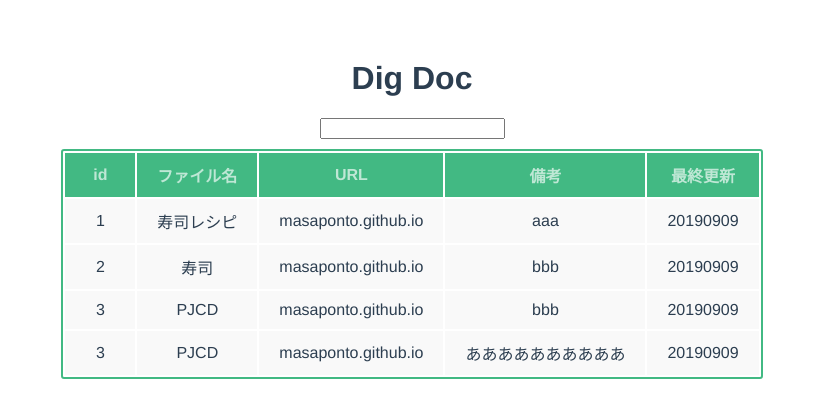
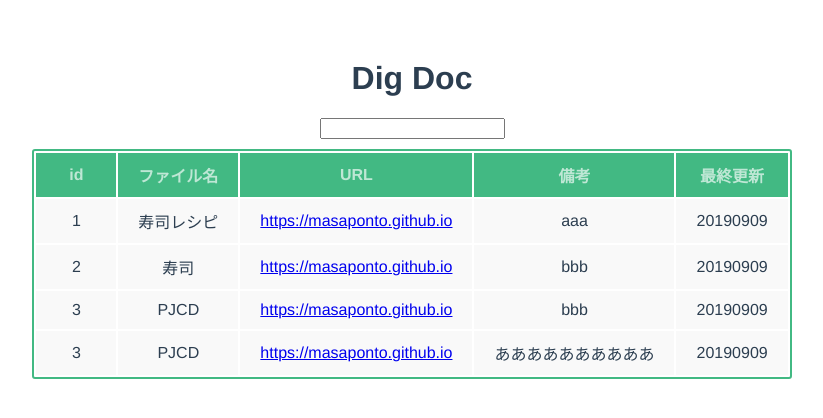
Before and after one commit to masaponto/digdoc, a Vue app: page / in a window 1280 px wide. Shown: the top 418 px of the page, without its empty margins (228-1051 px from the left). Built offline with nearby package versions, Linux system fonts and the light colour scheme.

Commit message:
[Fix] hyper link for url

```diff
--- a/src/assets/docs.json
+++ b/src/assets/docs.json
@@ -2,28 +2,28 @@
     {
         "id": 1,
         "name": "寿司レシピ",
-        "url": "masaponto.github.io",
+        "url": "https://masaponto.github.io",
         "note": "aaa",
         "update": 20190909
     },
     {
         "id": 2,
         "name": "寿司",
-        "url": "masaponto.github.io",
+        "url": "https://masaponto.github.io",
         "note": "bbb",
         "update": 20190909
     },
     {
         "id": 3,
         "name": "PJCD",
-        "url": "masaponto.github.io",
+        "url": "https://masaponto.github.io",
         "note": "bbb",
         "update": 20190909
     },
     {
         "id": 3,
         "name": "PJCD",
-        "url": "masaponto.github.io",
+        "url": "https://masaponto.github.io",
         "note": "ああああああああああああああああああ\nああああああああああああああああああああああああ",
         "update": 20190909
     }
--- a/src/components/DigDoc.vue
+++ b/src/components/DigDoc.vue
@@ -1,12 +1,12 @@
 <template>
     <div id="app">
-        <div class="Title">
+        <div class="title">
             <h1>Dig Doc</h1>
         </div>
-        <div class="Input">
+        <div class="input">
             <input type="text" v-model="keyword">
         </div>
-        <div class="DocTable">
+        <div class="doctable">
             <table align="center">
                 <thead>
                     <tr>
@@ -19,7 +19,7 @@
                     <tr v-for="(doc, index) in filterdDocs" :key="index">
                         <td v-text="doc.id"></td>
                         <td v-text="doc.name"></td>
-                        <td v-text="doc.url"></td>
+                        <td> <a :href="doc.url">{{doc.url}}</a></td>
                         <td v-text="doc.note.slice(0, 10)"></td>
                         <td v-text="doc.update"></td>
                     </tr>
@@ -74,7 +74,7 @@
      background-color: #f9f9f9;
  }
  th, td {
-     min-width: 30px;
+     min-width: 40px;
      padding: 10px 20px;
  }
  th.active {
```
